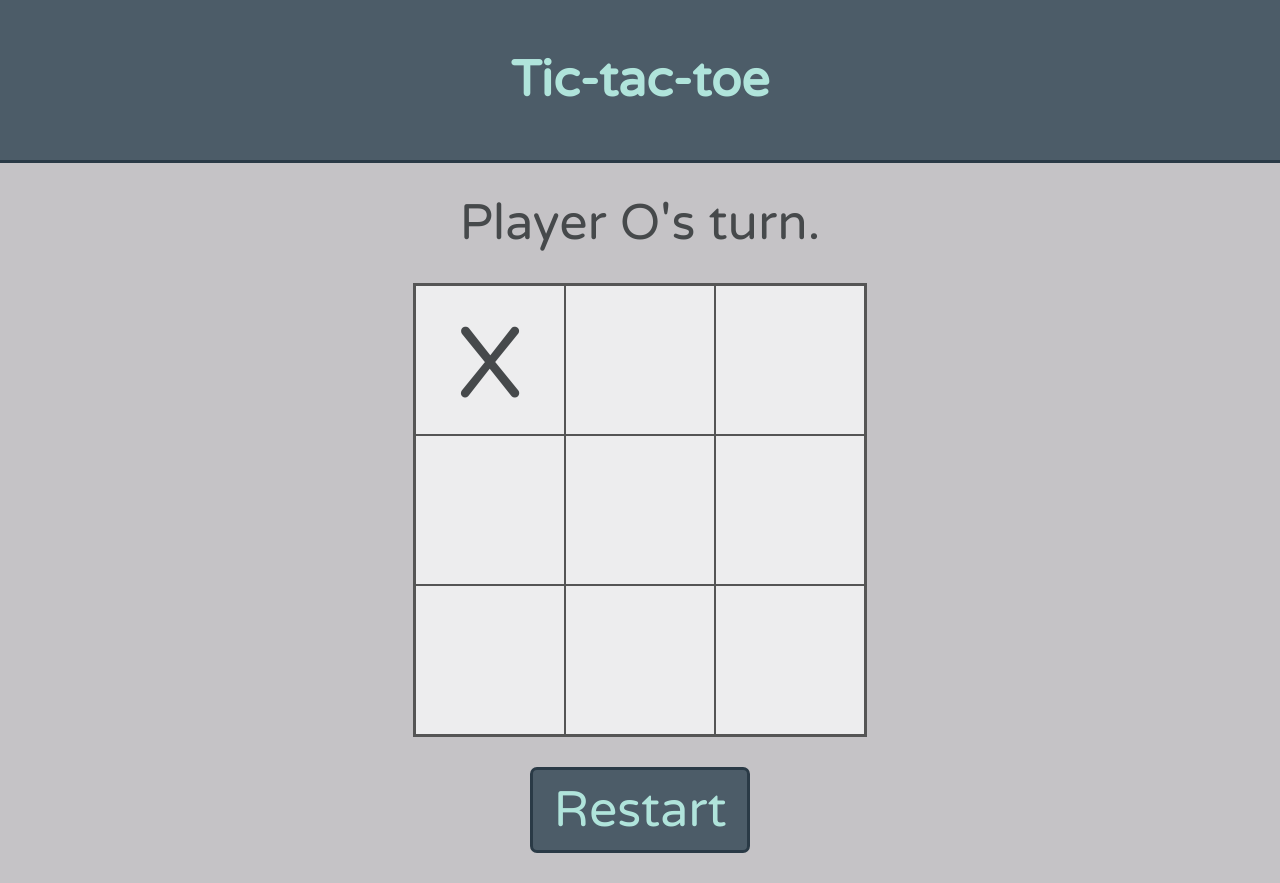
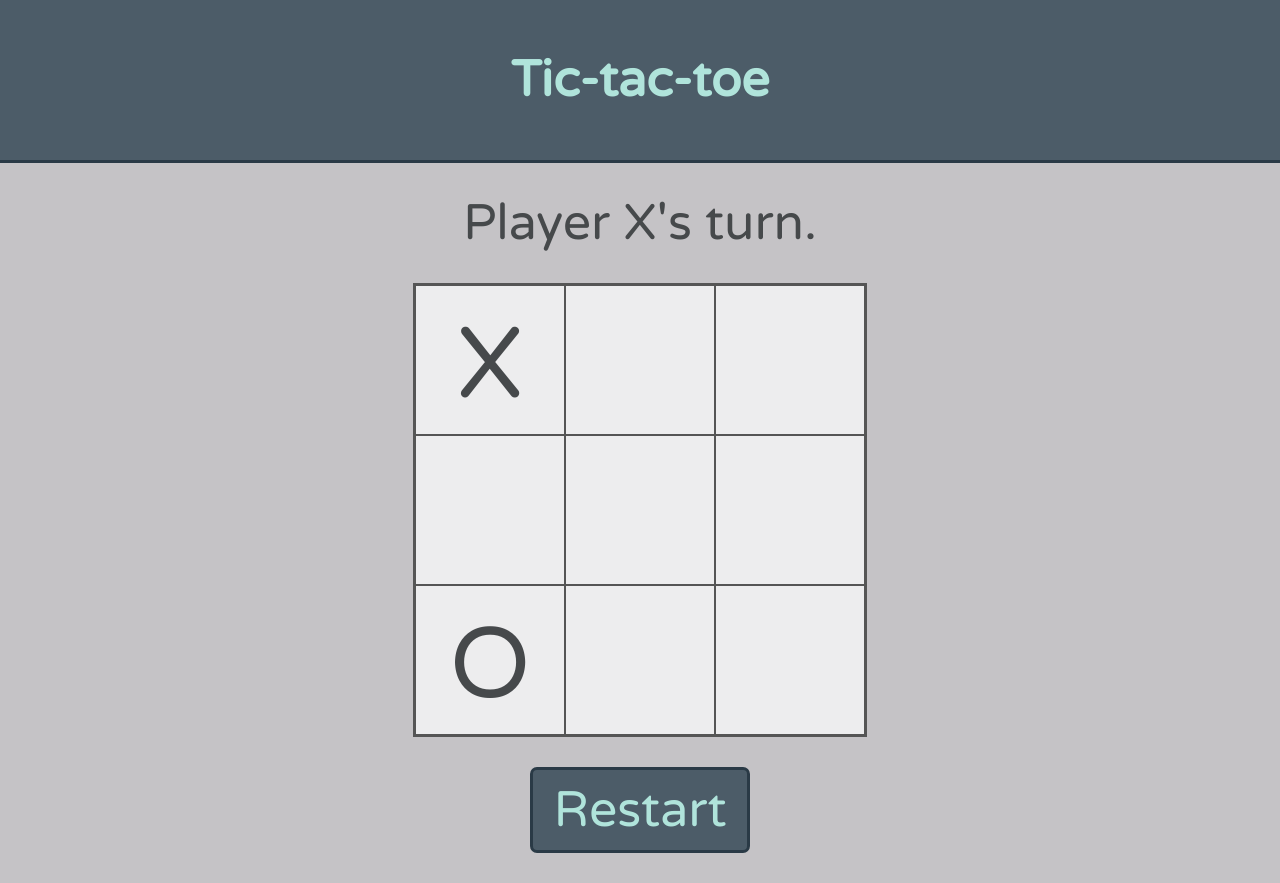
Before and after one commit to thi-lee/tic-tac-toe, a plain HTML site: page index.html in a window 1280 px wide. Both pictures are taken after a click on the element 490 px from the left and 360 px from the top of the page. Drawn offline with Linux system fonts and the light colour scheme.

Commit message:
computer plays

```diff
--- a/index.html
+++ b/index.html
@@ -10,6 +10,7 @@
             href='https://fonts.googleapis.com/css2?family=Roboto&family=Varela+Round&display=swap'
             rel='stylesheet'
         />
+        <script src="node_modules/confetti-js/dist/index.min.js"></script>
     </head>
     <body>
         <header class='header'>
--- a/script.js
+++ b/script.js
@@ -1,12 +1,20 @@
-const Player = (sign) => {
-    const getSign = () => sign;
+const Player = () => {
+    const getSign = () => "X";
     return { getSign }
-}
+};
+
+const Computer = () => {
+    const getSign = () => "O";
+    const getIndex = () => Math.floor((Math.random() * 9));
+    return { getSign, getIndex }
+};
 
 const gameBoard = (() => {
     const board = ["", "", "", "", "", "", "", "", ""];
 
+    // when fieldIndex not empty => return undefined
     const setField = (index, sign) => {
+        if (board[index] !== "") return;
         board[index] = sign;
         return board;
     }
@@ -32,9 +40,14 @@ const displayController = (() => {
 
     fields.forEach((field) =>
         field.addEventListener('click', () => {
-            if (gameController.getIsOver() == true) return;
+            if (gameController.getIsOver() == true || field.textContent !== '') return;
             gameController.playRound(parseInt(field.dataset.index));
             updateGameboard();
+            setTimeout(() => {
+                if (gameController.getIsOver() == true) return;
+                gameController.computerPlayRound();
+                updateGameboard();
+            }, 1000)
         })
     )
 
@@ -67,8 +80,8 @@ const displayController = (() => {
 })();
 
 const gameController = (() => {
-    const playerX = Player('X');
-    const playerO = Player('O');
+    const playerX = Player();
+    const playerO = Computer();
     let round = 1;
     let isOver = false;
 
@@ -84,6 +97,14 @@ const gameController = (() => {
             isOver = true;
             return;
         }
+        round++;
+        displayController.sendTurnMessage(getCurrentPlayerSign());
+    }
+
+    const computerPlayRound = () => {
+        let fieldIndex = playerO.getIndex();
+        console.log(fieldIndex);
+        console.log(gameBoard.setField(fieldIndex, getCurrentPlayerSign()));
         round++;
         displayController.sendTurnMessage(getCurrentPlayerSign());
     }
@@ -120,5 +141,5 @@ const gameController = (() => {
         isOver = false;
     }
 
-    return { playRound, getCurrentPlayerSign, checkWinner, getIsOver, restart };
+    return { playRound, computerPlayRound, getCurrentPlayerSign, checkWinner, getIsOver, restart };
 })();
```
